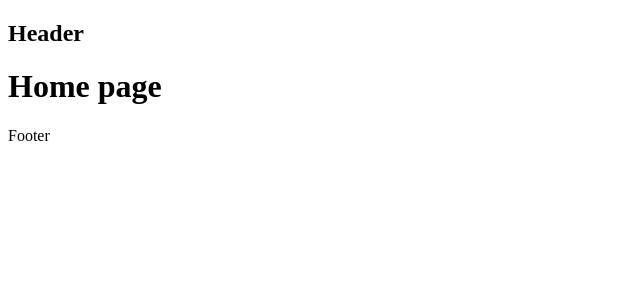
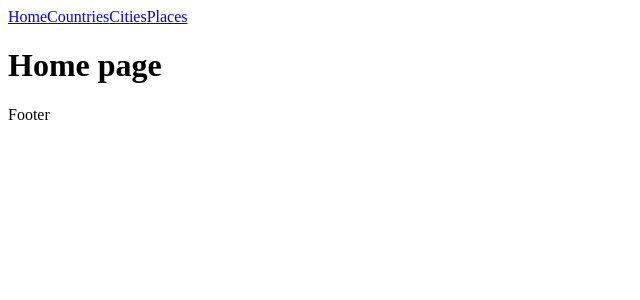
Before and after one commit to phch42/travelmate-api, a React (Vite) app: page / in a window 1280 px wide. Shown: the top 300 px of the page, without its empty margins (0-640 px from the left). Built offline with nearby package versions, Linux system fonts and the light colour scheme.

Commit message:
feat: add header navigation

```diff
--- a/src/components/Header.tsx
+++ b/src/components/Header.tsx
@@ -1,7 +1,14 @@
+import { NavLink } from "react-router-dom";
+
 function Header() {
     return (
         <header>
-            <h2>Header</h2>
+            <nav>
+                <NavLink to="/">Home</NavLink>
+                <NavLink to="/countries">Countries</NavLink>
+                <NavLink to="/cities">Cities</NavLink>
+                <NavLink to="/places">Places</NavLink>
+            </nav>
         </header>
     )
 }
```
